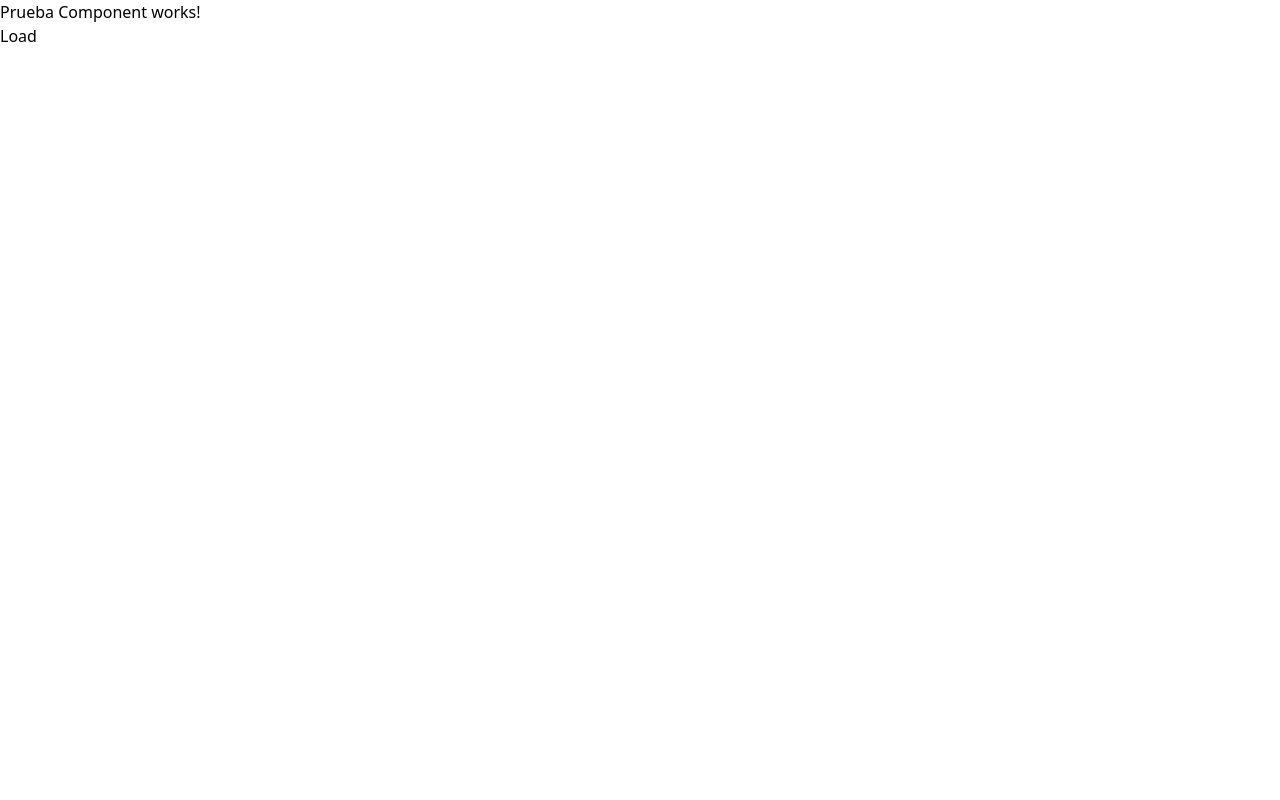
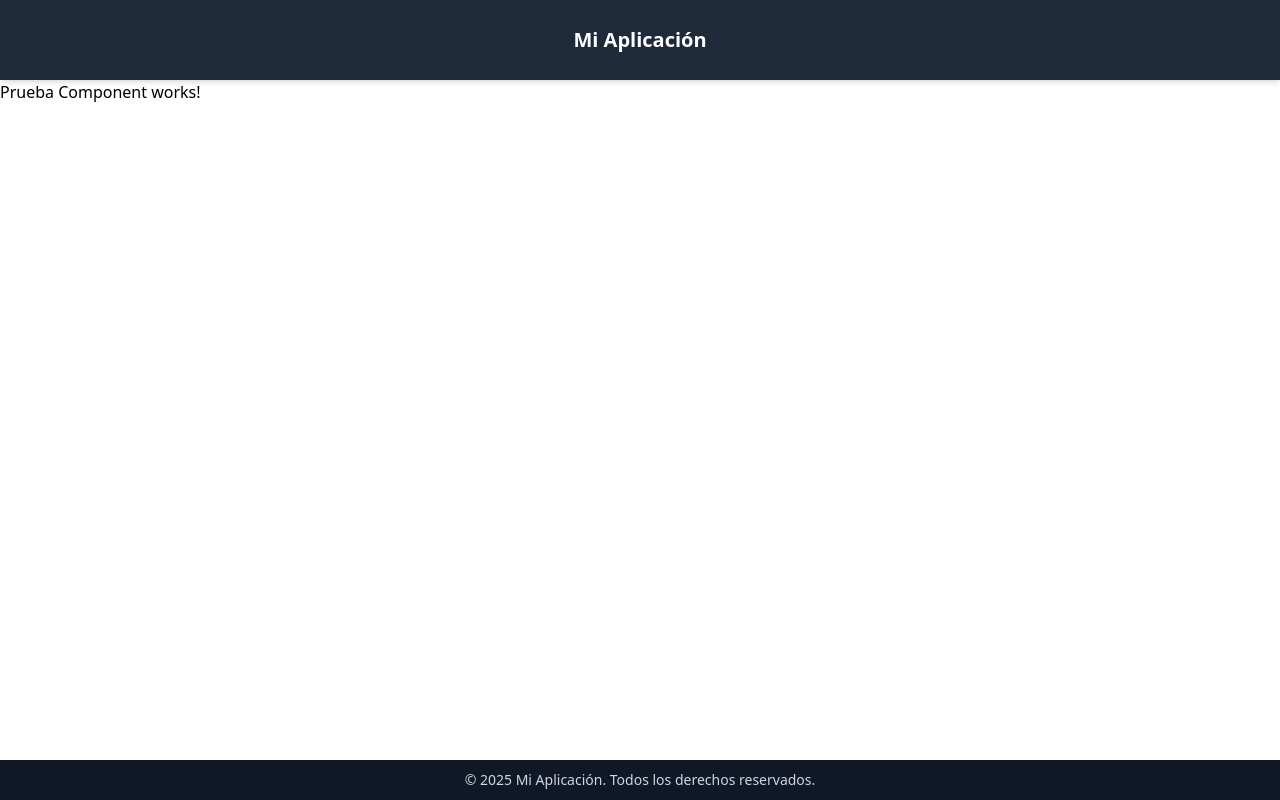
Before and after one commit to Jcss1462/StockRatings-Front, a Vue app: page / in a window 1280 px wide. Built offline with nearby package versions, Linux system fonts and the light colour scheme.

Commit message:
Se crean los componentes compartidos header, footer y spinnerLoader, y se implementan en el defaultLayout

```diff
--- /dev/null
+++ b/src/domains/shared/components/FooterComponent.vue
@@ -0,0 +1,5 @@
+<template>
+    <footer class="h-[5vh] w-full bg-gray-900 text-gray-300 flex items-center justify-center text-sm">
+      © 2025 Mi Aplicación. Todos los derechos reservados.
+    </footer>
+</template>
--- /dev/null
+++ b/src/domains/shared/components/HeaderComponent.vue
@@ -0,0 +1,5 @@
+<template>
+    <header class="h-[10vh] w-full bg-gray-800 text-white flex items-center justify-center shadow-md">
+        <h1 class="text-xl font-semibold">Mi Aplicación</h1>
+    </header>
+</template>
--- /dev/null
+++ b/src/domains/shared/components/SpinnerLoaderComponent.vue
@@ -0,0 +1,23 @@
+<template>
+    <div class="fixed inset-0 flex items-center justify-center bg-gray-900/50">
+      <div role="status">
+        <svg
+          aria-hidden="true"
+          class="w-16 h-16 text-gray-200 animate-spin dark:text-gray-600 fill-blue-600"
+          viewBox="0 0 100 101"
+          fill="none"
+          xmlns="http://www.w3.org/2000/svg"
+        >
+          <path
+            d="M100 50.5908C100 78.2051 77.6142 100.591 50 100.591C22.3858 100.591 0 78.2051 0 50.5908C0 22.9766 22.3858 0.59082 50 0.59082C77.6142 0.59082 100 22.9766 100 50.5908ZM9.08144 50.5908C9.08144 73.1895 27.4013 91.5094 50 91.5094C72.5987 91.5094 90.9186 73.1895 90.9186 50.5908C90.9186 27.9921 72.5987 9.67226 50 9.67226C27.4013 9.67226 9.08144 27.9921 9.08144 50.5908Z"
+            fill="currentColor"
+          />
+          <path
+            d="M93.9676 39.0409C96.393 38.4038 97.8624 35.9116 97.0079 33.5539C95.2932 28.8227 92.871 24.3692 89.8167 20.348C85.8452 15.1192 80.8826 10.7238 75.2124 7.41289C69.5422 4.10194 63.2754 1.94025 56.7698 1.05124C51.7666 0.367541 46.6976 0.446843 41.7345 1.27873C39.2613 1.69328 37.813 4.19778 38.4501 6.62326C39.0873 9.04874 41.5694 10.4717 44.0505 10.1071C47.8511 9.54855 51.7191 9.52689 55.5402 10.0491C60.8642 10.7766 65.9928 12.5457 70.6331 15.2552C75.2735 17.9648 79.3347 21.5619 82.5849 25.841C84.9175 28.9121 86.7997 32.2913 88.1811 35.8758C89.083 38.2158 91.5421 39.6781 93.9676 39.0409Z"
+            fill="currentFill"
+          />
+        </svg>
+        <span class="sr-only">Loading...</span>
+      </div>
+    </div>
+  </template>
--- a/src/domains/shared/layouts/DefaultLayout.vue
+++ b/src/domains/shared/layouts/DefaultLayout.vue
@@ -1,21 +1,19 @@
 <template>
-    <router-view/>
-    <button @click="changeLoad">Load</button>
-    <div v-if="spinnerStore.showSpinner" role="status">
-        <svg aria-hidden="true" class="w-8 h-8 text-gray-200 animate-spin dark:text-gray-600 fill-blue-600" viewBox="0 0 100 101" fill="none" xmlns="http://www.w3.org/2000/svg">
-            <path d="M100 50.5908C100 78.2051 77.6142 100.591 50 100.591C22.3858 100.591 0 78.2051 0 50.5908C0 22.9766 22.3858 0.59082 50 0.59082C77.6142 0.59082 100 22.9766 100 50.5908ZM9.08144 50.5908C9.08144 73.1895 27.4013 91.5094 50 91.5094C72.5987 91.5094 90.9186 73.1895 90.9186 50.5908C90.9186 27.9921 72.5987 9.67226 50 9.67226C27.4013 9.67226 9.08144 27.9921 9.08144 50.5908Z" fill="currentColor"/>
-            <path d="M93.9676 39.0409C96.393 38.4038 97.8624 35.9116 97.0079 33.5539C95.2932 28.8227 92.871 24.3692 89.8167 20.348C85.8452 15.1192 80.8826 10.7238 75.2124 7.41289C69.5422 4.10194 63.2754 1.94025 56.7698 1.05124C51.7666 0.367541 46.6976 0.446843 41.7345 1.27873C39.2613 1.69328 37.813 4.19778 38.4501 6.62326C39.0873 9.04874 41.5694 10.4717 44.0505 10.1071C47.8511 9.54855 51.7191 9.52689 55.5402 10.0491C60.8642 10.7766 65.9928 12.5457 70.6331 15.2552C75.2735 17.9648 79.3347 21.5619 82.5849 25.841C84.9175 28.9121 86.7997 32.2913 88.1811 35.8758C89.083 38.2158 91.5421 39.6781 93.9676 39.0409Z" fill="currentFill"/>
-        </svg>
-        <span class="sr-only">Loading...</span>
+    <div class="w-screen h-screen flex flex-col">
+        <HeaderComponent></HeaderComponent>
+        <main class="h-[85vh] w-full overflow-auto">
+             <router-view />
+        </main>
+        <FooterComponent></FooterComponent>
+        <SpinnerLoaderComponent v-if="spinnerStore.showSpinner"></SpinnerLoaderComponent>
     </div>
 </template>
-<script setup>
+<script setup lang="ts">
+    import HeaderComponent  from '../components/HeaderComponent.vue';
+    import FooterComponent  from '../components/FooterComponent.vue';
     import { useSpinnerStore } from '../store/spinnerStore';
+    import SpinnerLoaderComponent from '../components/SpinnerLoaderComponent.vue';
     const spinnerStore = useSpinnerStore();
-
-    const changeLoad = () => {
-        spinnerStore.showSpinner=!spinnerStore.showSpinner
-    }
 </script>
 <style scoped>
 
```
